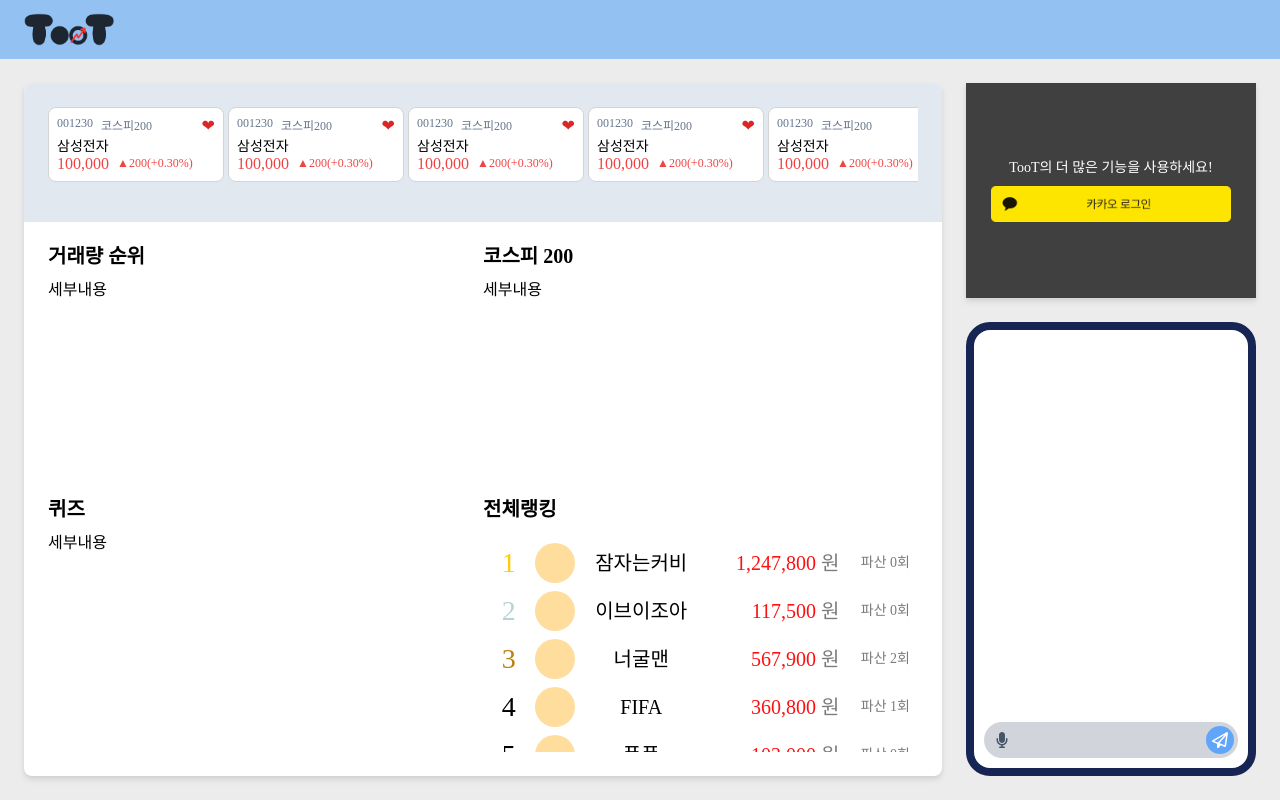
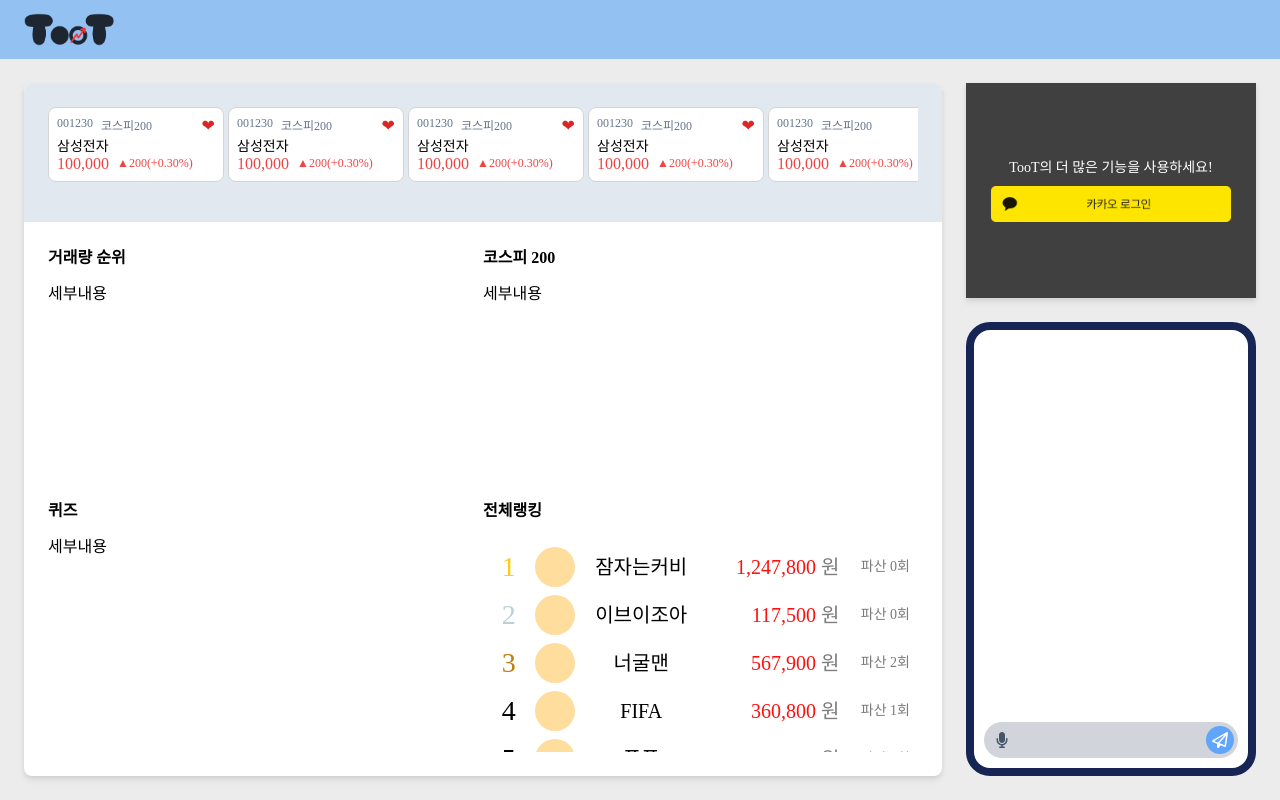
Before and after one commit to real-final/TooT, a React (Create React App) app in the folder frontend/: page / in a window 1280 px wide. Built offline with nearby package versions, Linux system fonts and the light colour scheme; a web font is replaced by a local one.

Commit message:
S09P22A709-159/design: 메인 페이지 CSS 수정

```diff
--- a/frontend/src/components/main/Home.tsx
+++ b/frontend/src/components/main/Home.tsx
@@ -18,21 +18,21 @@
       </div>
       <div className="h-2/5 flex px-6 pt-6">
         <Container className="pr-2">
-          <div className="text-[20px] mb-4 font-bold">거래량 순위</div>
+          <Title>거래량 순위</Title>
           <Content>세부내용</Content>
         </Container>
         <Container>
-          <div className="text-[20px] mb-4 font-bold">코스피 200</div>
+          <Title>코스피 200</Title>
           <Content>세부내용</Content>
         </Container>
       </div>
       <div className="h-2/5 flex px-6 pb-6">
         <Container>
-          <div className="text-[20px] mb-4 font-bold">퀴즈</div>
+          <Title>퀴즈</Title>
           <Content>세부내용</Content>
         </Container>
         <Container>
-          <div className="text-[20px] mb-4 font-bold">전체랭킹</div>
+          <Title>전체랭킹</Title>
           <Content className="min-h-0">
             <Ranking size="small" />
           </Content>
@@ -56,7 +56,7 @@
 
 const Title = (props: BAaProps) => {
   const { children } = props;
-  return <h2 className="text-base font-extrabold mb-2">{children}</h2>;
+  return <h2 className="text-base font-bold text-[22px] mb-4">{children}</h2>;
 };
 
 const Content = (props: BAaProps) => {
```
